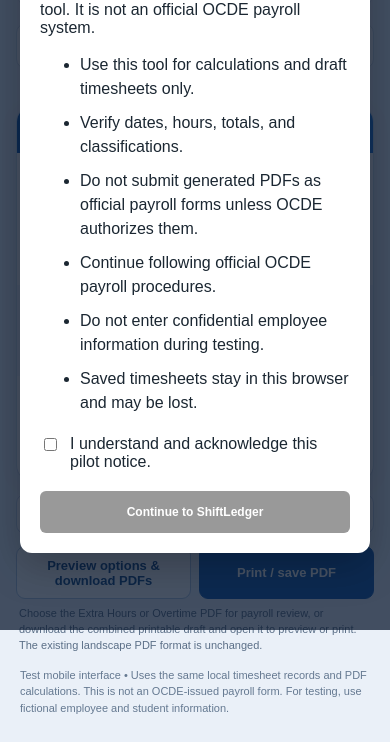
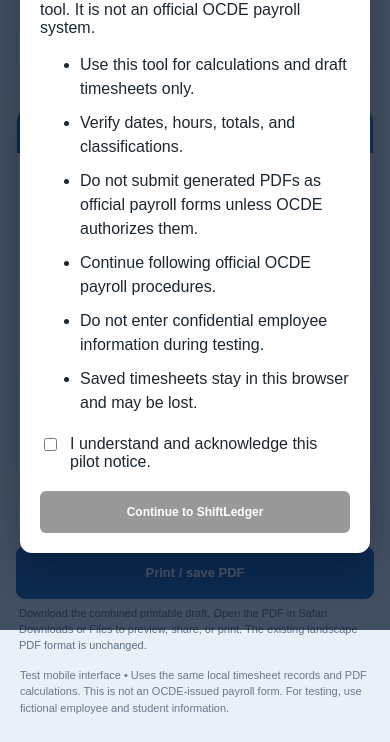
Before and after one commit to EWare1995/Timesheet-Calculator, a plain HTML site: page index.html in a window 390 px wide. Shown: the part 214-956 px from the top of the page. Drawn offline with Linux system fonts and the light colour scheme.

Commit message:
Add files via upload

```diff
--- a/index.html
+++ b/index.html
@@ -2485,9 +2485,8 @@
  .day-add{display:block;width:calc(100% - 24px);margin:12px!important;background:#135fbb!important;color:white!important;border-radius:9px!important;border-color:#135fbb!important;font-size:15px!important}
  .day-message{font-size:12px;padding:0 15px 12px;color:#58738e}
  .day-bottom{margin:12px 0;display:flex;gap:8px}.day-bottom button{flex:1;font-size:13px!important;border-radius:9px!important;background:#fff!important;color:#154a86!important;border-color:#c2d4e9!important}
- .day-export-actions{display:grid;grid-template-columns:1fr 1fr;gap:8px;margin:9px 0 4px}
+ .day-export-actions{display:grid;grid-template-columns:1fr;gap:8px;margin:9px 0 4px}
  .day-export-actions button{min-height:53px;background:#155db2!important;color:white!important;border:1px solid #155db2!important;border-radius:9px!important;font-size:13px!important;padding:10px 7px!important}
- .day-export-actions button:first-child{background:white!important;color:#164c88!important;border-color:#aec6e2!important}
  .day-pdf-note{font-size:11px;line-height:1.45;color:#5b6f87;margin:7px 3px 13px}
  .day-warning{font-size:11px;line-height:1.5;color:#657991;margin:12px 4px}
 }
@@ -2543,10 +2542,9 @@
   <div class="day-swipe-card" id="dayTouch"><div class="day-card-top"><span>Daily shifts</span><small id="dayCount">0 shifts</small></div><div class="day-shift-list" id="dayEntries"></div><div class="day-foot"><div class="day-total">Extra Hours (decimal)<strong id="dayExtra">0.00</strong></div><div class="day-total">Overtime (H:MM)<strong id="dayOvertime">0:00</strong></div></div><button type="button" id="dayAdd" class="day-add">＋ Add shift to this day</button><p id="dayMessage" class="day-message" role="status">Changes save automatically on this device.</p></div>
   <div class="day-bottom"><button id="dayToday" type="button">Go to today</button></div>
   <div class="day-export-actions" aria-label="Timesheet PDF actions">
-   <button id="dayPdfOptions" type="button">Preview options &amp; download PDFs</button>
    <button id="dayPrintPdf" type="button">Print / save PDF</button>
   </div>
-  <p class="day-pdf-note">Choose the Extra Hours or Overtime PDF for payroll review, or download the combined printable draft and open it to preview or print. The existing landscape PDF format is unchanged.</p>
+  <p class="day-pdf-note">Download the combined printable draft. Open the PDF in Safari Downloads or Files to preview, share, or print. The existing landscape PDF format is unchanged.</p>
   <p class="day-warning">Test mobile interface • Uses the same local timesheet records and PDF calculations. This is not an OCDE-issued payroll form. For testing, use fictional employee and student information.</p>
  </div>
 </section>
@@ -2997,13 +2995,6 @@
         }
         // Invoke the original validation/review and PDF exporter directly from
         // the user's tap, rather than clicking hidden desktop controls.
-        $d('dayPdfOptions').onclick = () => {
-          try { review(); }
-          catch (err) {
-            console.error('ShiftLedger PDF review failed:', err);
-            $d('dayMessage').textContent='Could not open the PDF options. Please switch to Table view and try again.';
-          }
-        };
         $d('dayPrintPdf').onclick = () => {
           try {
             const issues = checkForms();
```
